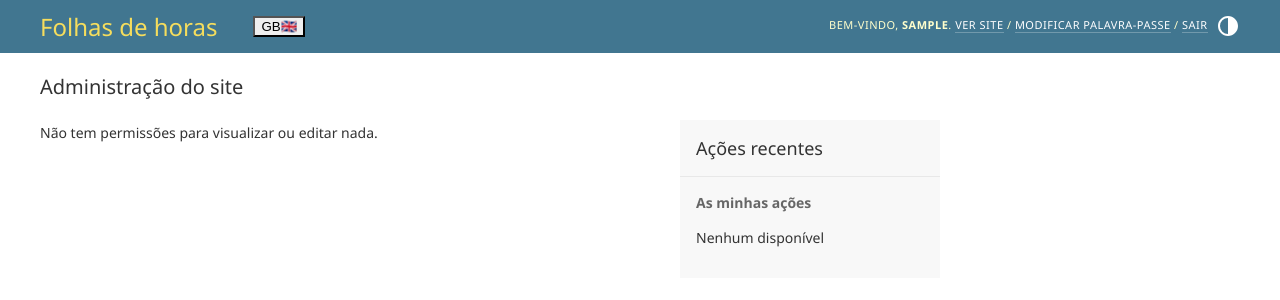
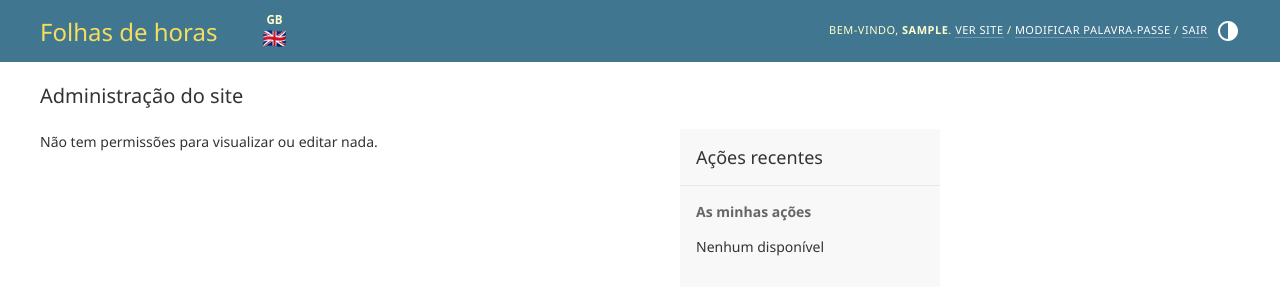
Before and after one commit to nmflei/timesheet2, a Django app: page /admin/ in a window 1280 px wide. Shown: the top 300 px of the page. Run offline with Django 5.2, Linux system fonts and the light colour scheme; the visitor is signed in with stand-in values (Sample User, id 1); data comes from the database, SQL or seed files in the repository; data that the repository does not hold is empty.

Commit message:
Stack language code above flag icon
Co-authored-by: Copilot App <223556219+Copilot@users.noreply.github.com>

```diff
--- a/templates/admin/base_site.html
+++ b/templates/admin/base_site.html
@@ -1,5 +1,35 @@
 {% extends "admin/base.html" %}
 {% load i18n %}
+
+{% block extrastyle %}
+  {{ block.super }}
+  <style>
+    .language-flag {
+      display: flex;
+      flex-direction: column;
+      align-items: center;
+      justify-content: center;
+      gap: 1px;
+      min-width: 42px;
+      min-height: 42px;
+      padding: 3px 6px;
+      border: 1px solid transparent;
+      border-radius: 7px;
+      background: transparent;
+      color: inherit;
+      font: 600 .72rem/1 system-ui, sans-serif;
+      cursor: pointer;
+    }
+    .language-code,
+    .language-flag-icon {
+      display: block;
+    }
+    .language-flag-icon {
+      font-size: 1.2rem;
+      line-height: 1.1;
+    }
+  </style>
+{% endblock %}
 
 {% block branding %}
 <div style="display:flex;align-items:center;justify-content:space-between;gap:16px">
@@ -10,12 +40,12 @@
     {% if LANGUAGE_CODE == "en" %}
     <button class="language-flag" type="submit" name="language" value="pt-pt"
             aria-label="{% trans 'Mudar idioma para Português (Portugal)' %}" title="{% trans 'Mudar idioma para Português (Portugal)' %}">
-      <span>PT</span><span aria-hidden="true">🇵🇹</span>
+      <span class="language-code">PT</span><span class="language-flag-icon" aria-hidden="true">🇵🇹</span>
     </button>
     {% else %}
     <button class="language-flag" type="submit" name="language" value="en"
             aria-label="{% trans 'Mudar idioma para inglês' %}" title="{% trans 'Mudar idioma para inglês' %}">
-      <span>GB</span><span aria-hidden="true">🇬🇧</span>
+      <span class="language-code">GB</span><span class="language-flag-icon" aria-hidden="true">🇬🇧</span>
     </button>
     {% endif %}
   </form>
--- a/templates/base.html
+++ b/templates/base.html
@@ -29,12 +29,12 @@
       {% if LANGUAGE_CODE == "en" %}
       <button class="language-flag" type="submit" name="language" value="pt-pt"
               aria-label="{% trans 'Mudar idioma para Português (Portugal)' %}" title="{% trans 'Mudar idioma para Português (Portugal)' %}">
-        <span>PT</span><span aria-hidden="true">🇵🇹</span>
+        <span class="language-code">PT</span><span class="language-flag-icon" aria-hidden="true">🇵🇹</span>
       </button>
       {% else %}
       <button class="language-flag" type="submit" name="language" value="en"
               aria-label="{% trans 'Mudar idioma para inglês' %}" title="{% trans 'Mudar idioma para inglês' %}">
-        <span>GB</span><span aria-hidden="true">🇬🇧</span>
+        <span class="language-code">GB</span><span class="language-flag-icon" aria-hidden="true">🇬🇧</span>
       </button>
       {% endif %}
     </form>
--- a/timesheets/static/timesheets/style.css
+++ b/timesheets/static/timesheets/style.css
@@ -9,7 +9,8 @@ nav{display:flex;align-items:center;gap:18px;flex-wrap:wrap}
 nav form{margin:0}
 .language-form{display:flex;align-items:center;gap:7px}
 .language-flag{display:inline-flex;flex-direction:column;align-items:center;justify-content:center;gap:1px;min-width:42px;min-height:42px;padding:3px 6px;border:1px solid transparent;border-radius:7px;background:transparent;color:var(--ink);font:600 .72rem/1 system-ui,-apple-system,"Segoe UI",sans-serif;cursor:pointer}
-.language-flag span[aria-hidden=true]{font-size:1.2rem;line-height:1.1}
+.language-code,.language-flag-icon{display:block}
+.language-flag-icon{font-size:1.2rem;line-height:1.1}
 .language-flag:hover,.language-flag:focus-visible{background:#eaf0f7;outline:2px solid var(--blue);outline-offset:1px}
 .language-flag[aria-pressed=true]{border-color:var(--blue);background:#eaf0f7}
 .nav-user,.muted,.help-text{color:var(--muted)}
```
Also changed, not shown: timesheets/tests.py (+20 -0 lines).
